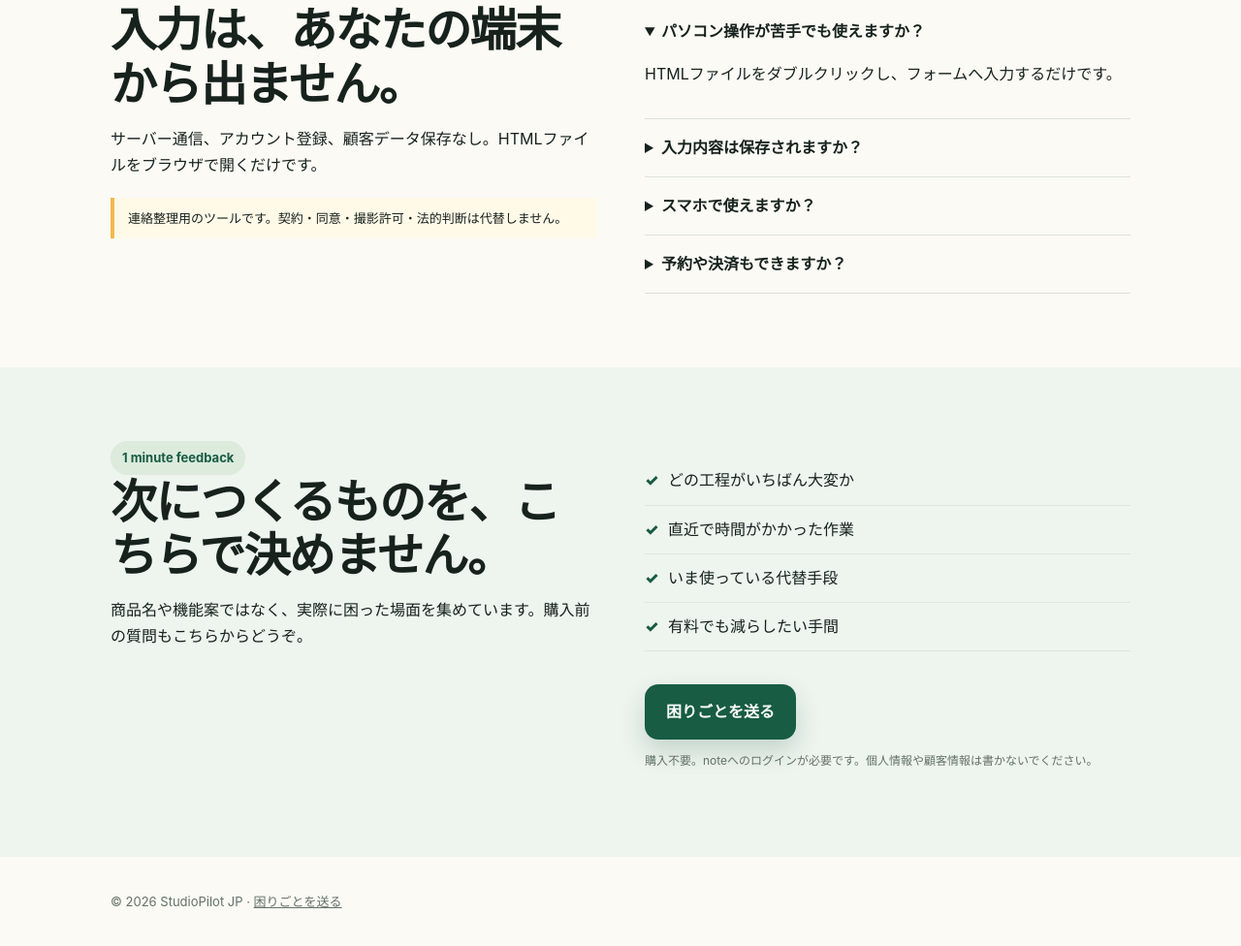
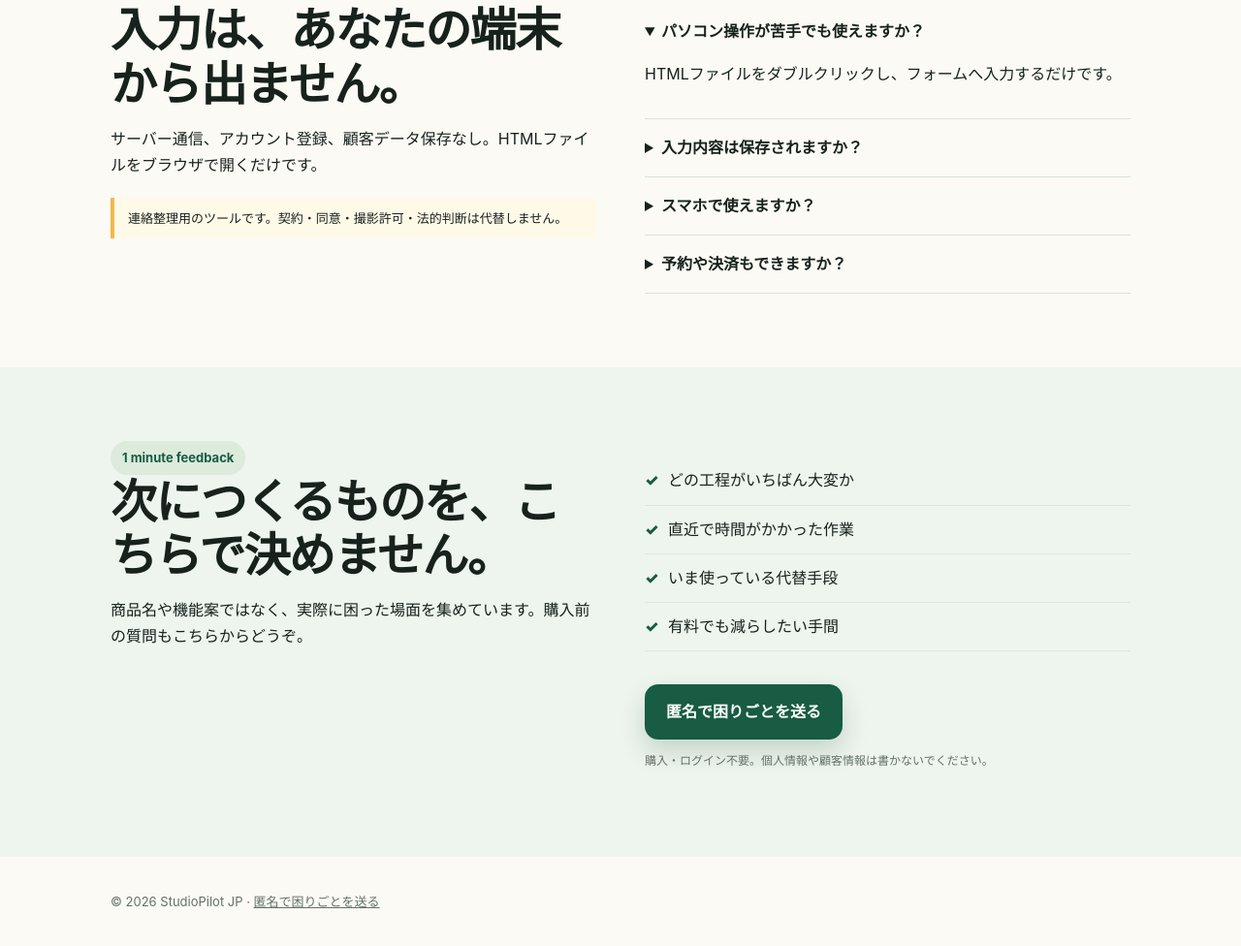
Before and after one commit to yohei1734/studio-pilot-jp, a plain HTML site: page index.html in a window 1280 px wide. Shown: the part 1997-2973 px from the top of the page at 97% size. Drawn offline with Linux system fonts and the light colour scheme.

Commit message:
Connect anonymous question box

```diff
--- a/index.html
+++ b/index.html
@@ -150,15 +150,15 @@
             <li>いま使っている代替手段</li>
             <li>有料でも減らしたい手間</li>
           </ul>
-          <a class="cta" href="https://note.com/studio_pilot_jp/message?utm_source=github_pages&amp;utm_medium=owned&amp;utm_campaign=feedback_v01">困りごとを送る</a>
-          <p class="note">購入不要。noteへのログインが必要です。個人情報や顧客情報は書かないでください。</p>
+          <a class="cta" href="https://note.com/qa/studio_pilot_jp">匿名で困りごとを送る</a>
+          <p class="note">購入・ログイン不要。個人情報や顧客情報は書かないでください。</p>
         </div>
       </div>
     </section>
   </main>
   <footer class="footer">
     <div class="wrap">
-      © 2026 StudioPilot JP · <a href="https://note.com/studio_pilot_jp/message?utm_source=github_pages&amp;utm_medium=owned&amp;utm_campaign=feedback_v01">困りごとを送る</a>
+      © 2026 StudioPilot JP · <a href="https://note.com/qa/studio_pilot_jp">匿名で困りごとを送る</a>
     </div>
   </footer>
 </body>
```
